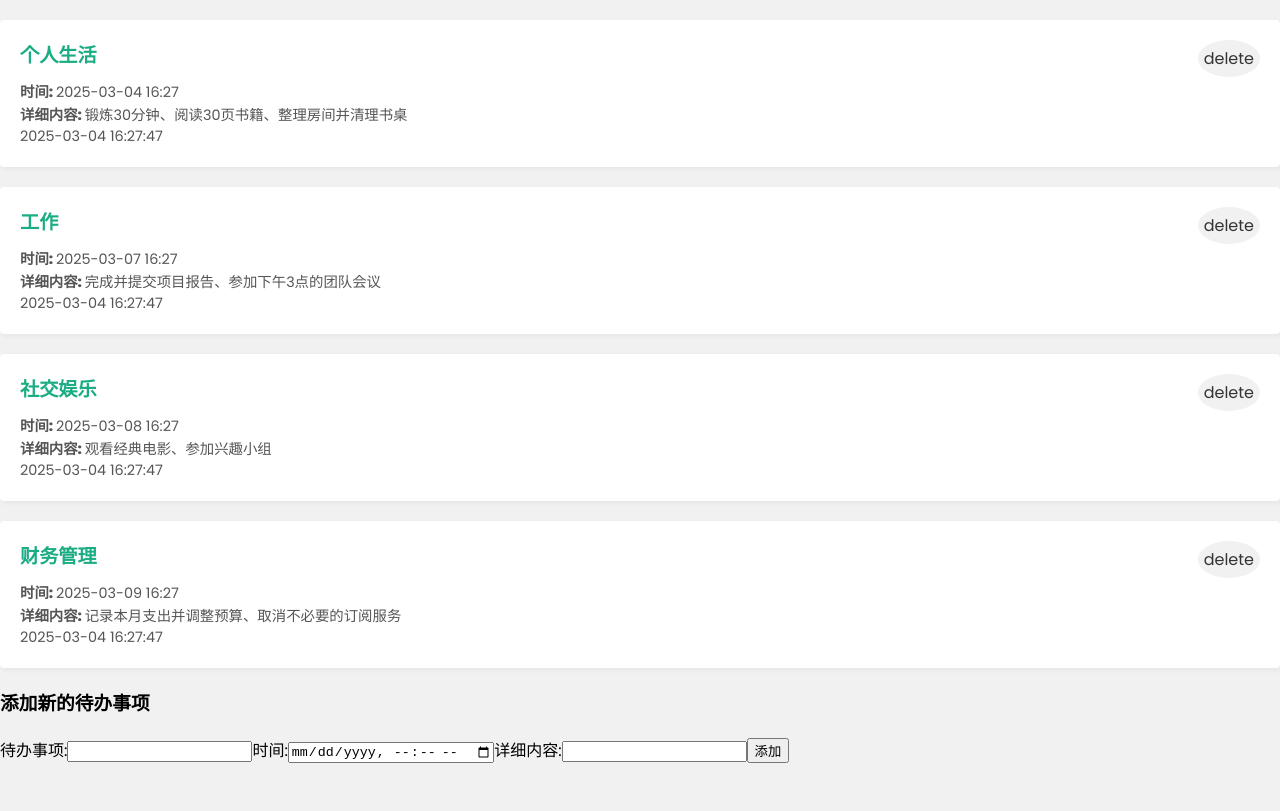
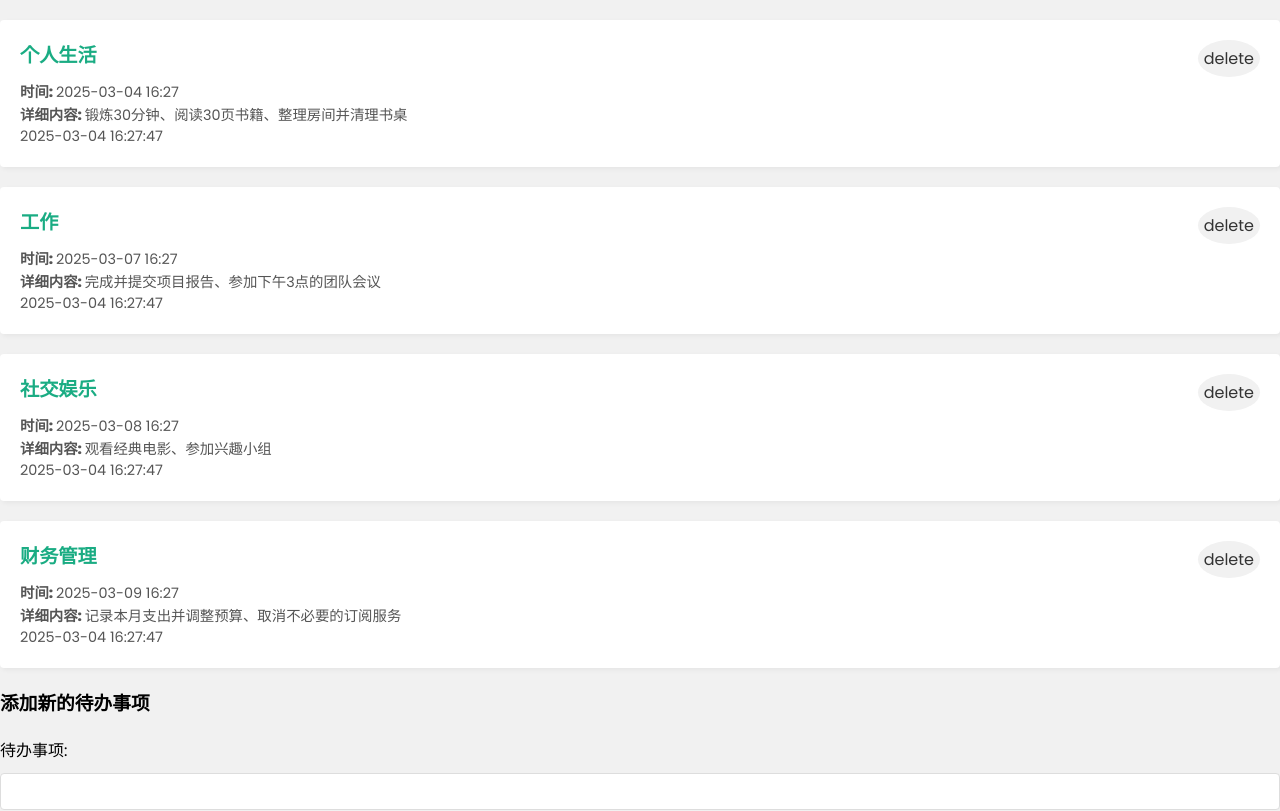
Before and after one commit to 409915016/vue-auth, a Vue app: page / in a window 1280 px wide. Shown: the top 811 px of the page. Built offline with nearby package versions, Linux system fonts and the light colour scheme.

Commit message:
添加表单

```diff
--- a/src/components/TodoForm.vue
+++ b/src/components/TodoForm.vue
@@ -5,74 +5,83 @@ const load = ref('')
 const reps = ref('')
 const error = ref(null)
 const emptyFields = ref([])
+const todo_form = ref({
+  title: '',
+  date: '',
+  description: '',
+})
 
 async function handleSubmit() {
-  // if(!user) {
-  //   setError('You muse be logged in')
-  //   return
-  // }
-  const user = { token: '123'}
-
-  const workout = {title: title.value, load: load.value, reps: reps.value}
-
-  const response = await fetch('/api/workouts', {
-    method: 'POST',
-    body: JSON.stringify(workout),
-    headers: {
-      'Content-Type': 'application/json',
-      'Authrization': 'Bearer ' + user.token
-    }
-  })
-  const json = await response.json().catch(err => console.log(err))
-
-  if (!response.ok) {
-    if(response.status === 404) { return error.value = 'network err'}
-    error.value = json.error
-    emptyFields.value = json.emptyFields
-  }
-  if (response.ok) {
-    title.value = ''
-    load.value = ''
-    reps.value = ''
-    error.value = null
-    emptyFields.value = []
-    console.log('new workout added', json)
-    //dispatch({type: 'CREATE_WORKOUT', payload: json})
-  }
+  const { title, date, description } = todo_form.value
+  emptyFields.value = [] //clear emptyFields
+  if (!title) emptyFields.value.push('title')
+  if (!date) emptyFields.value.push('date')
+  if (!description) emptyFields.value.push('description')
 }
 </script>
 
 <template>
-  <form class="create" @submit.prevent="handleSubmit" >
+  <form class="create" @submit.prevent="handleSubmit(todo_form)" >
     <h3>添加新的待办事项</h3>
 
     <label>待办事项:</label>
     <input
         type="text"
-        v-model="title"
+        v-model="todo_form.title"
         :class="{ 'error' : emptyFields.includes('title') }"
     />
 
     <label>时间:</label>
     <input
         type="datetime-local"
-        v-model="load"
-        :class="{ 'error' : emptyFields.includes('load') }"
+        v-model="todo_form.date"
+        :class="{ 'error' : emptyFields.includes('date') }"
     />
 
     <label>详细内容:</label>
     <input
         type="text"
-        v-model="reps"
-        :class="{ 'error' : emptyFields.includes('reps') }"
+        v-model="todo_form.description"
+        :class="{ 'error' : emptyFields.includes('description') }"
     />
 
     <button>添加</button>
-
     <div v-if="error" class="error">{{ error }}</div>
   </form>
 </template>
 
 <style scoped>
+label, input {
+  display: block;
+}
+input {
+  padding: 10px;
+  margin-top: 10px;
+  margin-bottom: 20px;
+  width: 100%;
+  border: 1px solid #ddd;
+  border-radius: 4px;
+  box-sizing: border-box;
+}
+form button {
+  background: var(--primary);
+  border: 0;
+  color: #fff;
+  padding: 10px;
+  font-family: "Poppins";
+  border-radius: 4px;
+  cursor: pointer;
+}
+div.error {
+  padding: 10px;
+  background: #ffefef;
+  border: 1px solid var(--error);
+  color: var(--error);
+  border-radius: 4px;
+  margin: 20px 0;
+}
+input.error {
+  border: 1px solid var(--error);
+}
 
 </style>
```
